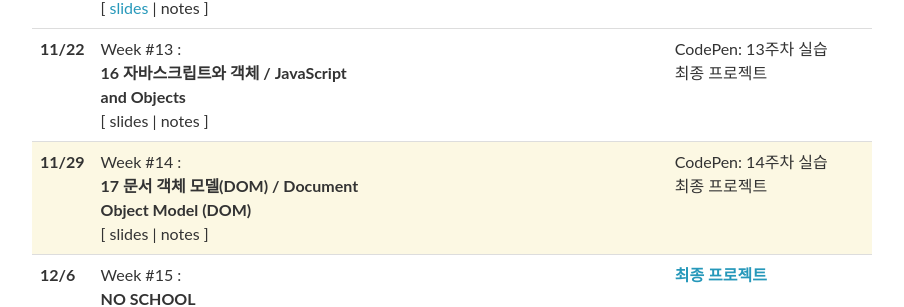
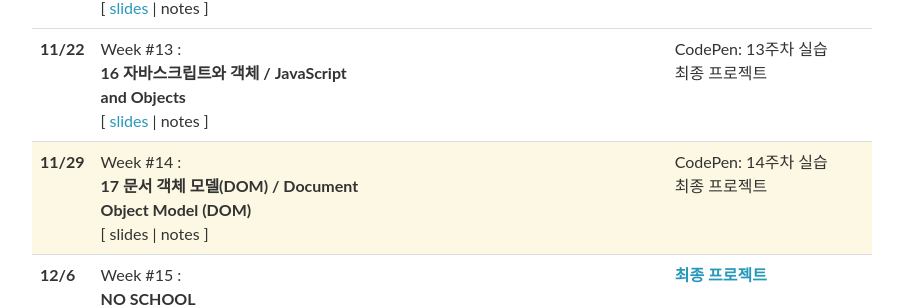
Before and after one commit to 2023-aaronkr/ut-web, a Jekyll site: the page built from _pages/lectures.md, in a window 1280 px wide and 900 px high, scrolled down 1939 px. Shown: the part 149-456 px from the top of the window, without its empty margins (188-1092 px from the left). Built offline with Jekyll 4.4.1, drawn with Linux system fonts in a browser that asks for light colours; nearby versions of some CDN libraries; comment, search, counter and statistics services are not loaded; part of the change alters nothing that is shown.

```diff
--- a/_data/lectures.yml
+++ b/_data/lectures.yml
@@ -154,7 +154,7 @@
   week: 13
   title: >
     <strong>16 자바스크립트와 객체 / JavaScript and Objects</strong>
-  slides:
+  slides: "https://docs.google.com/presentation/d/1vJu9w9hOPvpD3OxdyM5pUCT7eHhB9pejs9HGEJf4Sqc/edit?usp=sharing"
   readings:
   logistics: >
     CodePen: 13주차 실습<br>
```
